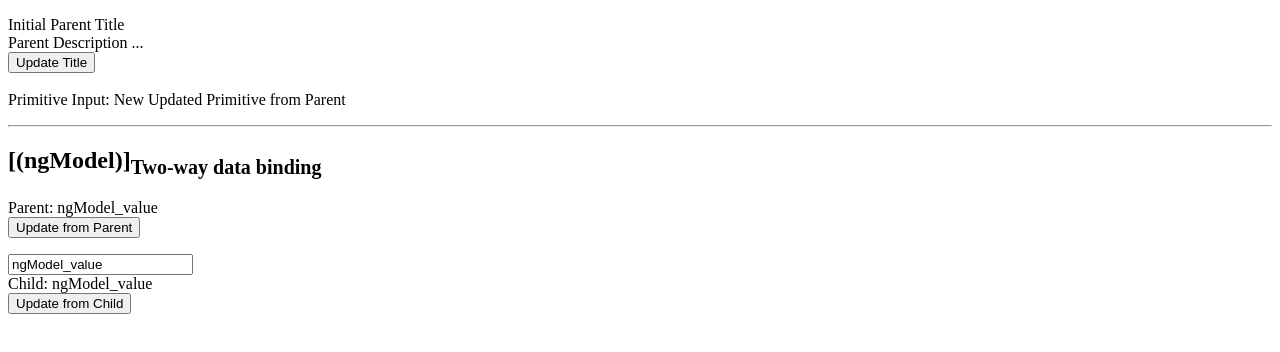
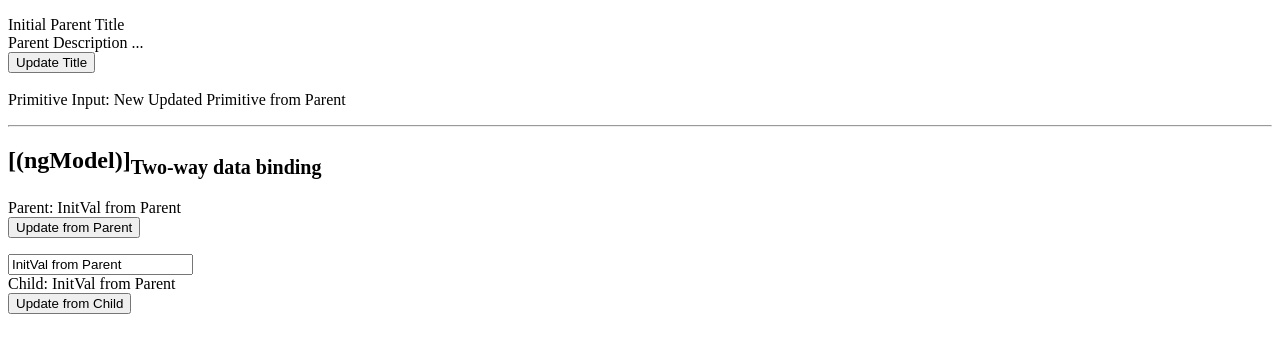
Before and after one commit to amitshahc/my-ngapp-mark, an Angular app: page / in a window 1280 px wide. Shown: the top 352 px of the page. Built offline with nearby package versions, Linux system fonts and the light colour scheme.

Commit message:
Easy to understand variable names

```diff
--- a/src/app/app.component.ts
+++ b/src/app/app.component.ts
@@ -18,7 +18,7 @@ export class AppComponent {
   }
   private cntClick = 0;
   private primitiveParent: string = "Parent String";
-  parent_var:string = "ngModel_value";
+  parent_var:string = "InitVal from Parent";
 
   constructor() {
     console.clear();
--- a/src/app/child2-ng-model.component.ts
+++ b/src/app/child2-ng-model.component.ts
@@ -13,7 +13,7 @@ import { Component, OnInit, Input, Output, EventEmitter } from '@angular/core';
       <!-- input type="text" [ngModel]="child_var" (ngModelChange)="childChanged($event)"><br / -->
 
       Child: {{child_var}}<br />
-      <button (click)="update()">Update from Child</button>
+      <button (click)="updateParent()">Update from Child</button>
     </p>
   `,
   styles: []
@@ -27,7 +27,8 @@ export class Child2NgModelComponent implements OnInit {
   ngOnInit() {
   }
 
-  update() {
+  //This is to update Parent variable
+  updateParent() {
     //this.child_var += "*";
     this.child_varChange.emit(this.child_var + "*")
   }
```
